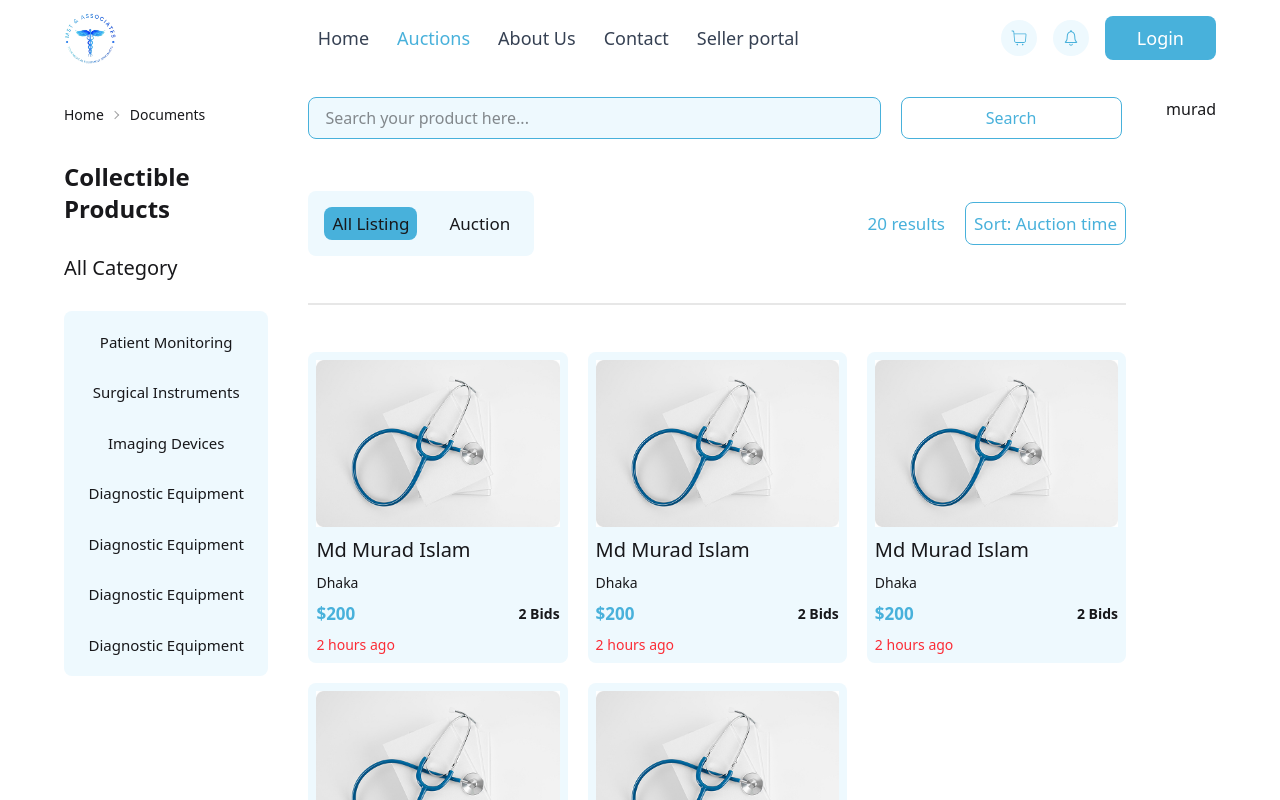
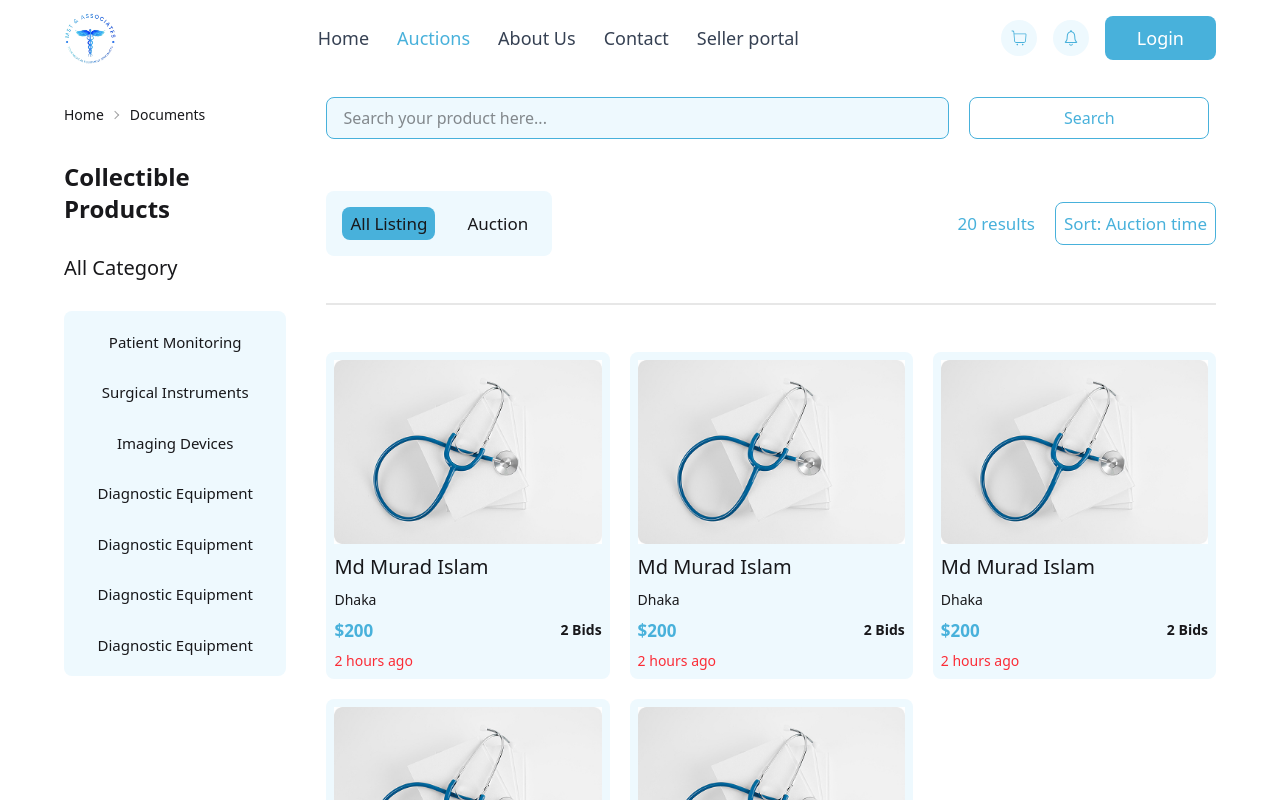
Before and after one commit to murad403/medical-equipment, a Next.js app: page /auctions in a window 1280 px wide. Shown: the top 800 px of the page. Built offline with nearby package versions, Linux system fonts and the light colour scheme.

Commit message:
replace email

```diff
--- a/app/auctions/page.tsx
+++ b/app/auctions/page.tsx
@@ -20,7 +20,6 @@ const page = () => {
                 <AuctionProducts></AuctionProducts>
                 <AuctionPagination></AuctionPagination>
             </div>
-            <h1>murad</h1>
         </div>
     );
 };
```
